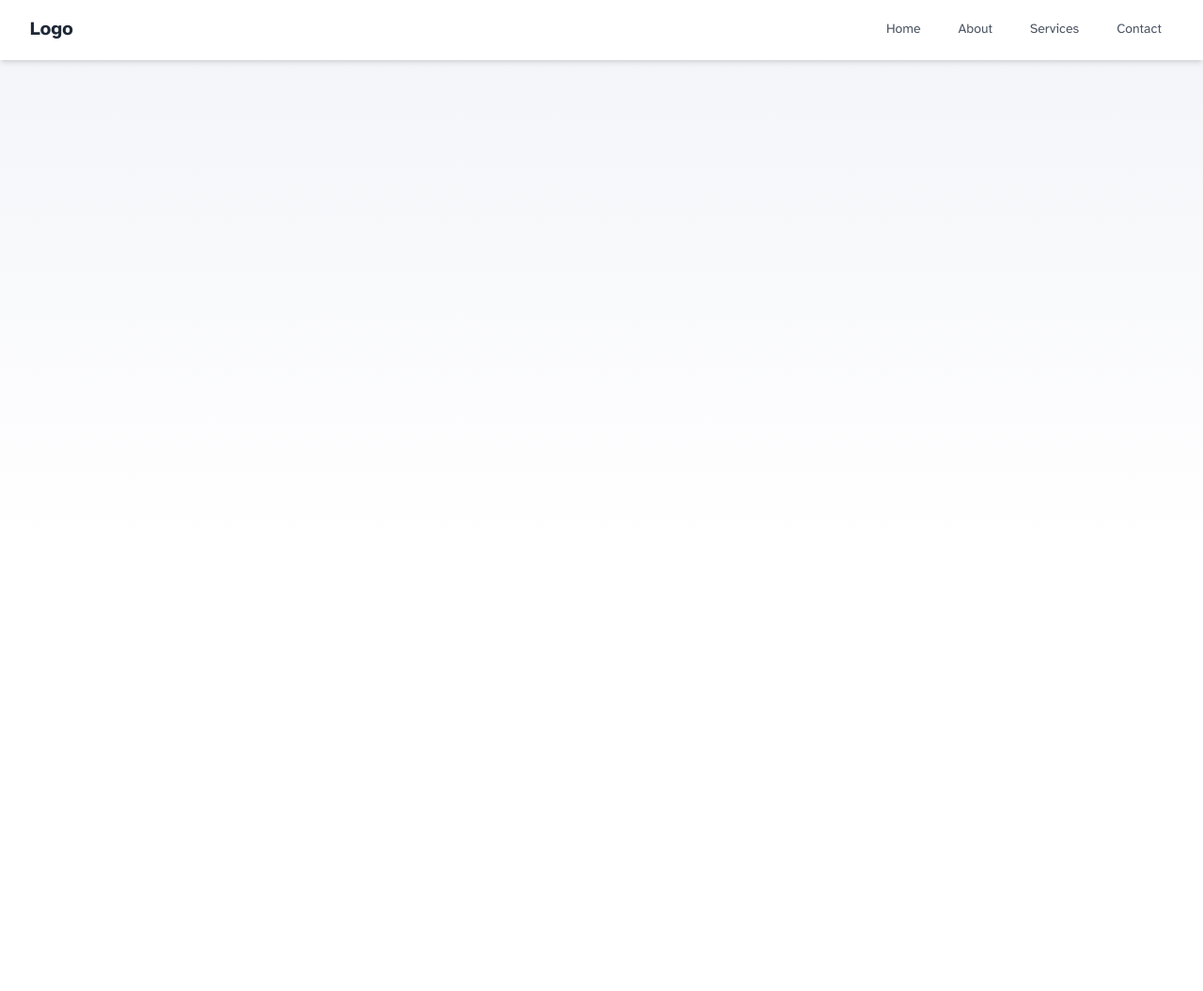
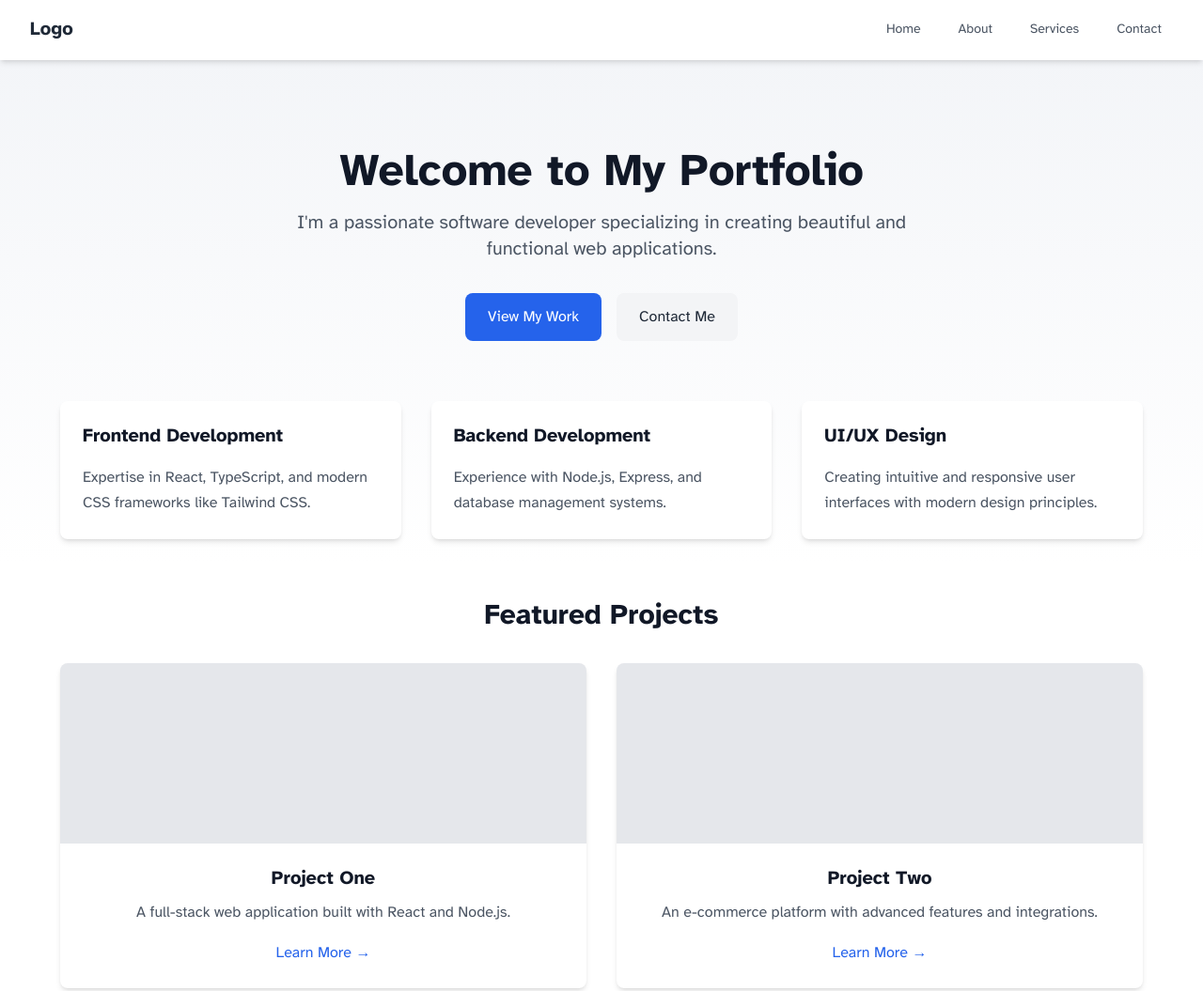
Before and after one commit to Shiddharthapal/My-Portfolio, an Astro site: page / in a window 1280 px wide. Shown: the whole page at 94% size. Before the commit the page ends 800 px from the top, so only its background shows below. Built offline with nearby package versions, Linux system fonts and the light colour scheme; Astro itself is replaced by a stand-in of ours.

Commit message:
Update routing in App component; add Portfolio route and adjust Home route index

```diff
--- a/src/components/App.tsx
+++ b/src/components/App.tsx
@@ -1,4 +1,3 @@
-import { useState, useEffect } from "react";
 import Home from "./pages/home";
 import About from "./pages/about";
 import Contact from "./pages/contact";
@@ -12,8 +11,10 @@ export default function App() {
     <Router>
       <Routes>
         <Route element={<Layout />}>
-          <Route path="/" element={<Home />} />
+          <Route index element={<Home />} />
           <Route path="/about" element={<About />} />
+          <Route path="/portfolio" element={<Portfolio />} />
+          <Route path="/contact" element={<Contact />} />
           <Route path="/resume" element={<Resume />} />
         </Route>
       </Routes>
--- a/src/layouts/Layout.tsx
+++ b/src/layouts/Layout.tsx
@@ -1,14 +1,14 @@
 import React from "react";
 import Nav from "./Nav";
-
-interface LayoutProps {
-  children: React.ReactNode;
-}
+import { Outlet } from "react-router-dom";
 
 export function Layout() {
   return (
     <div className="min-h-screen">
       <Nav />
+      <main className="container mx-auto px-4 py-8">
+        <Outlet />
+      </main>
     </div>
   );
 }
```
Also changed, not shown: 1 other file.
